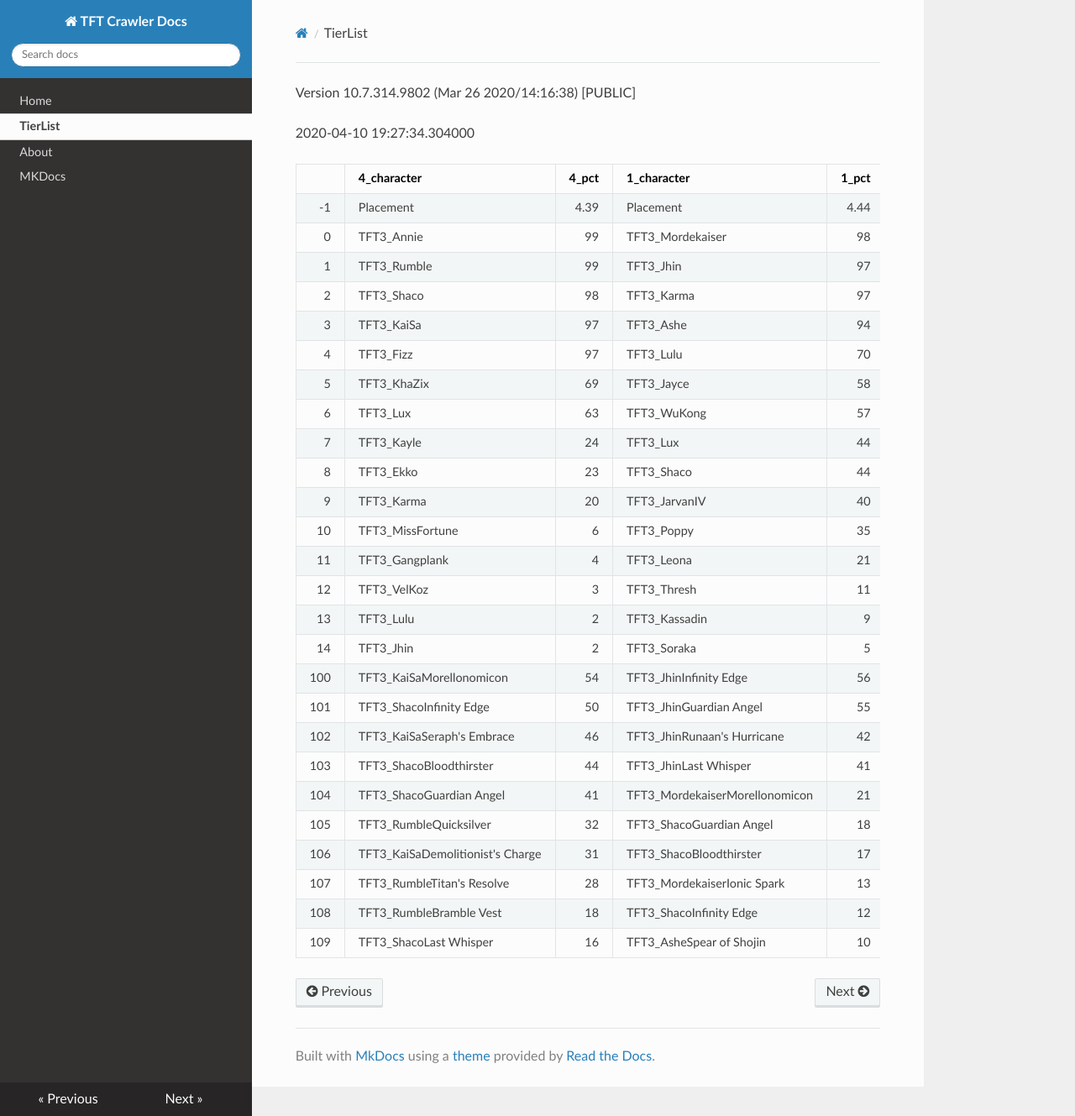
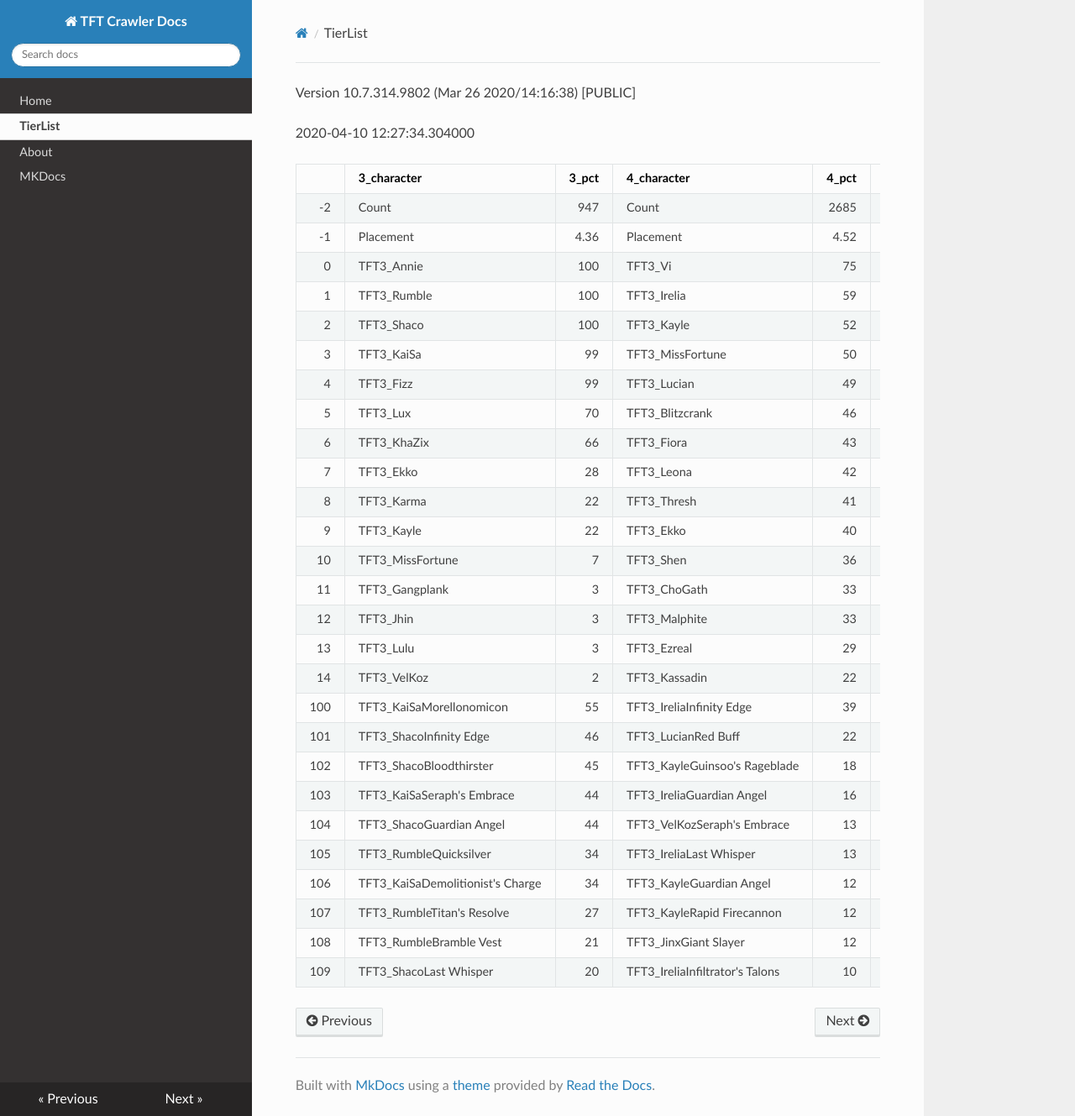
Before and after one commit to JamesYouL2/TFT-Crawler, an MkDocs documentation site: the page built from docs/tierlist.md, in a window 1280 px wide and 1329 px high. Shown: the whole window at 84% size. Built offline with MkDocs 1.6.1, drawn with Linux system fonts in a browser that asks for light colours; nearby versions of some CDN libraries.

Commit message:
Add count to tier list to see popularity

```diff
--- a/docs/tierlist.md
+++ b/docs/tierlist.md
@@ -1,32 +1,35 @@
 Version 10.7.314.9802 (Mar 26 2020/14:16:38) [PUBLIC] <Releases/10.7>
 
-2020-04-10 19:27:34.304000
 
-|     | 4_character                      |   4_pct | 1_character                    |   1_pct | 2_character                   |   2_pct | 3_character                     |   3_pct |
-|----:|:---------------------------------|--------:|:-------------------------------|--------:|:------------------------------|--------:|:--------------------------------|--------:|
-|  -1 | Placement                        |    4.39 | Placement                      |    4.44 | Placement                     |    4.47 | Placement                       |     4.5 |
-|   0 | TFT3_Annie                       |   99    | TFT3_Mordekaiser               |   98    | TFT3_Syndra                   |  100    | TFT3_Vi                         |    78   |
-|   1 | TFT3_Rumble                      |   99    | TFT3_Jhin                      |   97    | TFT3_Ahri                     |   99    | TFT3_Irelia                     |    57   |
-|   2 | TFT3_Shaco                       |   98    | TFT3_Karma                     |   97    | TFT3_Zoe                      |   97    | TFT3_MissFortune                |    51   |
-|   3 | TFT3_KaiSa                       |   97    | TFT3_Ashe                      |   94    | TFT3_Lux                      |   86    | TFT3_Kayle                      |    51   |
-|   4 | TFT3_Fizz                        |   97    | TFT3_Lulu                      |   70    | TFT3_Neeko                    |   75    | TFT3_Lucian                     |    50   |
-|   5 | TFT3_KhaZix                      |   69    | TFT3_Jayce                     |   58    | TFT3_Soraka                   |   73    | TFT3_Blitzcrank                 |    48   |
-|   6 | TFT3_Lux                         |   63    | TFT3_WuKong                    |   57    | TFT3_Poppy                    |   63    | TFT3_Fiora                      |    42   |
-|   7 | TFT3_Kayle                       |   24    | TFT3_Lux                       |   44    | TFT3_VelKoz                   |   41    | TFT3_Leona                      |    41   |
-|   8 | TFT3_Ekko                        |   23    | TFT3_Shaco                     |   44    | TFT3_Annie                    |   33    | TFT3_Ekko                       |    40   |
-|   9 | TFT3_Karma                       |   20    | TFT3_JarvanIV                  |   40    | TFT3_Rumble                   |   24    | TFT3_Thresh                     |    38   |
-|  10 | TFT3_MissFortune                 |    6    | TFT3_Poppy                     |   35    | TFT3_Fizz                     |   23    | TFT3_ChoGath                    |    37   |
-|  11 | TFT3_Gangplank                   |    4    | TFT3_Leona                     |   21    | TFT3_Lulu                     |   22    | TFT3_Malphite                   |    37   |
-|  12 | TFT3_VelKoz                      |    3    | TFT3_Thresh                    |   11    | TFT3_TwistedFate              |    6    | TFT3_Shen                       |    33   |
-|  13 | TFT3_Lulu                        |    2    | TFT3_Kassadin                  |    9    | TFT3_Karma                    |    6    | TFT3_Ezreal                     |    29   |
-|  14 | TFT3_Jhin                        |    2    | TFT3_Soraka                    |    5    | TFT3_Rakan                    |    3    | TFT3_Jinx                       |    19   |
-| 100 | TFT3_KaiSaMorellonomicon         |   54    | TFT3_JhinInfinity Edge         |   56    | TFT3_SyndraSeraph's Embrace   |   98    | TFT3_IreliaInfinity Edge        |    38   |
-| 101 | TFT3_ShacoInfinity Edge          |   50    | TFT3_JhinGuardian Angel        |   55    | TFT3_SyndraRabadon's Deathcap |   33    | TFT3_LucianRed Buff             |    21   |
-| 102 | TFT3_KaiSaSeraph's Embrace       |   46    | TFT3_JhinRunaan's Hurricane    |   42    | TFT3_NeekoGuardian Angel      |   30    | TFT3_KayleGuinsoo's Rageblade   |    17   |
-| 103 | TFT3_ShacoBloodthirster          |   44    | TFT3_JhinLast Whisper          |   41    | TFT3_SyndraGuardian Angel     |   29    | TFT3_IreliaGuardian Angel       |    16   |
-| 104 | TFT3_ShacoGuardian Angel         |   41    | TFT3_MordekaiserMorellonomicon |   21    | TFT3_NeekoIonic Spark         |   24    | TFT3_VelKozSeraph's Embrace     |    14   |
-| 105 | TFT3_RumbleQuicksilver           |   32    | TFT3_ShacoGuardian Angel       |   18    | TFT3_SyndraJeweled Gauntlet   |   18    | TFT3_JinxGiant Slayer           |    13   |
-| 106 | TFT3_KaiSaDemolitionist's Charge |   31    | TFT3_ShacoBloodthirster        |   17    | TFT3_NeekoMorellonomicon      |   17    | TFT3_KayleGuardian Angel        |    12   |
-| 107 | TFT3_RumbleTitan's Resolve       |   28    | TFT3_MordekaiserIonic Spark    |   13    | TFT3_SyndraTrap Claw          |   16    | TFT3_KayleRapid Firecannon      |    12   |
-| 108 | TFT3_RumbleBramble Vest          |   18    | TFT3_ShacoInfinity Edge        |   12    | TFT3_NeekoQuicksilver         |   16    | TFT3_IreliaLast Whisper         |    11   |
-| 109 | TFT3_ShacoLast Whisper           |   16    | TFT3_AsheSpear of Shojin       |   10    | TFT3_SyndraChalice of Favor   |   16    | TFT3_IreliaInfiltrator's Talons |    10   |
+2020-04-10 12:27:34.304000
+
+
+|     | 3_character                      |   3_pct | 4_character                     |   4_pct | 1_character                    |   1_pct | 2_character                   |   2_pct |
+|----:|:---------------------------------|--------:|:--------------------------------|--------:|:-------------------------------|--------:|:------------------------------|--------:|
+|  -2 | Count                            |  947    | Count                           | 2685    | Count                          |  684    | Count                         |  547    |
+|  -1 | Placement                        |    4.36 | Placement                       |    4.52 | Placement                      |    4.53 | Placement                     |    4.54 |
+|   0 | TFT3_Annie                       |  100    | TFT3_Vi                         |   75    | TFT3_Jhin                      |   99    | TFT3_Syndra                   |   99    |
+|   1 | TFT3_Rumble                      |  100    | TFT3_Irelia                     |   59    | TFT3_Mordekaiser               |   98    | TFT3_Ahri                     |   99    |
+|   2 | TFT3_Shaco                       |  100    | TFT3_Kayle                      |   52    | TFT3_Karma                     |   98    | TFT3_Zoe                      |   97    |
+|   3 | TFT3_KaiSa                       |   99    | TFT3_MissFortune                |   50    | TFT3_Ashe                      |   96    | TFT3_Lux                      |   90    |
+|   4 | TFT3_Fizz                        |   99    | TFT3_Lucian                     |   49    | TFT3_Lulu                      |   71    | TFT3_Neeko                    |   77    |
+|   5 | TFT3_Lux                         |   70    | TFT3_Blitzcrank                 |   46    | TFT3_Jayce                     |   56    | TFT3_Soraka                   |   74    |
+|   6 | TFT3_KhaZix                      |   66    | TFT3_Fiora                      |   43    | TFT3_WuKong                    |   55    | TFT3_Poppy                    |   64    |
+|   7 | TFT3_Ekko                        |   28    | TFT3_Leona                      |   42    | TFT3_Shaco                     |   47    | TFT3_VelKoz                   |   39    |
+|   8 | TFT3_Karma                       |   22    | TFT3_Thresh                     |   41    | TFT3_Lux                       |   47    | TFT3_Annie                    |   32    |
+|   9 | TFT3_Kayle                       |   22    | TFT3_Ekko                       |   40    | TFT3_JarvanIV                  |   44    | TFT3_Lulu                     |   22    |
+|  10 | TFT3_MissFortune                 |    7    | TFT3_Shen                       |   36    | TFT3_Poppy                     |   35    | TFT3_Rumble                   |   22    |
+|  11 | TFT3_Gangplank                   |    3    | TFT3_ChoGath                    |   33    | TFT3_Leona                     |   18    | TFT3_Fizz                     |   22    |
+|  12 | TFT3_Jhin                        |    3    | TFT3_Malphite                   |   33    | TFT3_Thresh                    |   11    | TFT3_TwistedFate              |    7    |
+|  13 | TFT3_Lulu                        |    3    | TFT3_Ezreal                     |   29    | TFT3_Kassadin                  |   10    | TFT3_Karma                    |    6    |
+|  14 | TFT3_VelKoz                      |    2    | TFT3_Kassadin                   |   22    | TFT3_Soraka                    |    5    | TFT3_Rakan                    |    3    |
+| 100 | TFT3_KaiSaMorellonomicon         |   55    | TFT3_IreliaInfinity Edge        |   39    | TFT3_JhinGuardian Angel        |   55    | TFT3_SyndraSeraph's Embrace   |  100    |
+| 101 | TFT3_ShacoInfinity Edge          |   46    | TFT3_LucianRed Buff             |   22    | TFT3_JhinInfinity Edge         |   51    | TFT3_SyndraRabadon's Deathcap |   33    |
+| 102 | TFT3_ShacoBloodthirster          |   45    | TFT3_KayleGuinsoo's Rageblade   |   18    | TFT3_JhinLast Whisper          |   45    | TFT3_SyndraGuardian Angel     |   30    |
+| 103 | TFT3_KaiSaSeraph's Embrace       |   44    | TFT3_IreliaGuardian Angel       |   16    | TFT3_JhinRunaan's Hurricane    |   42    | TFT3_NeekoGuardian Angel      |   27    |
+| 104 | TFT3_ShacoGuardian Angel         |   44    | TFT3_VelKozSeraph's Embrace     |   13    | TFT3_ShacoGuardian Angel       |   23    | TFT3_NeekoIonic Spark         |   25    |
+| 105 | TFT3_RumbleQuicksilver           |   34    | TFT3_IreliaLast Whisper         |   13    | TFT3_MordekaiserMorellonomicon |   19    | TFT3_SyndraTrap Claw          |   20    |
+| 106 | TFT3_KaiSaDemolitionist's Charge |   34    | TFT3_KayleGuardian Angel        |   12    | TFT3_ShacoBloodthirster        |   18    | TFT3_NeekoQuicksilver         |   19    |
+| 107 | TFT3_RumbleTitan's Resolve       |   27    | TFT3_KayleRapid Firecannon      |   12    | TFT3_MordekaiserIonic Spark    |   13    | TFT3_NeekoMorellonomicon      |   18    |
+| 108 | TFT3_RumbleBramble Vest          |   21    | TFT3_JinxGiant Slayer           |   12    | TFT3_ShacoInfinity Edge        |   11    | TFT3_SyndraChalice of Favor   |   17    |
+| 109 | TFT3_ShacoLast Whisper           |   20    | TFT3_IreliaInfiltrator's Talons |   10    | TFT3_AsheSpear of Shojin       |   11    | TFT3_NeekoZz'Rot Portal       |   17    |
--- a/save_matchdata.py
+++ b/save_matchdata.py
@@ -100,6 +100,7 @@
         rawhdbdf=pd.DataFrame(clusterdf[unitscol][clusterdf['hdb']==i].count().sort_values(ascending=False))
         rawitemdf=itemshdb[itemshdb['hdb']==i].groupby(['name','participants.units.character_id']).count()['count'].sort_values(ascending=False).head(10).reset_index()
         hdbdf= (100* rawhdbdf / (clusterdf['hdb']==i).sum()).round().head(15).reset_index()
+        hdbdf.loc[-2] = ['Count',len(clusterdf[clusterdf['hdb']==i])]
         hdbdf.loc[-1] = ['Placement',round(clusterdf[clusterdf['hdb']==i]['participants.placement'].mean(),2)]
         hdbdf.columns=[str(i)+'_character',str(i)+'_pct']
         rawitemdf['character']=rawitemdf['participants.units.character_id']+rawitemdf['name']
```
